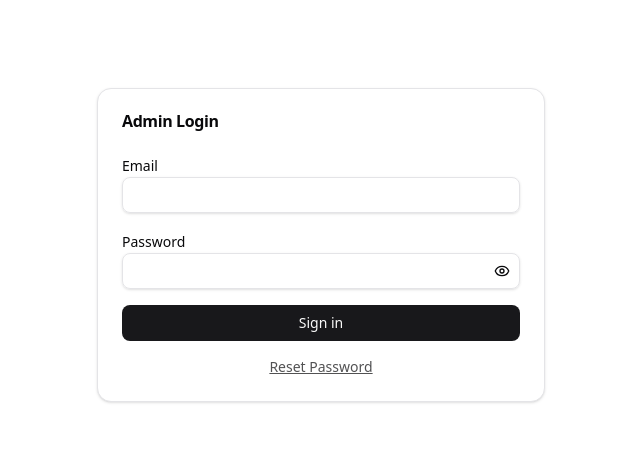
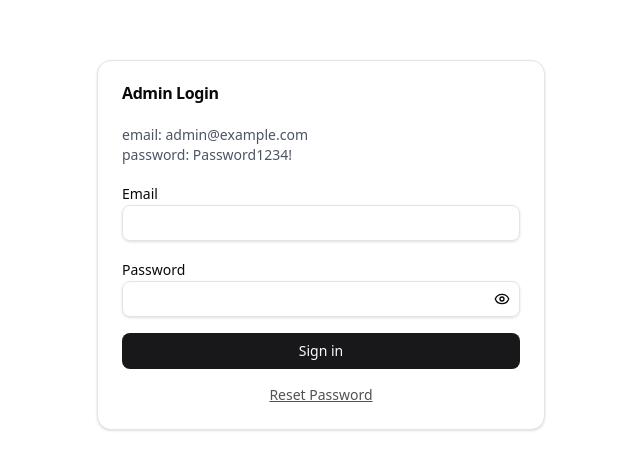
Before and after one commit to CL-Sudo/admin-dashboard-frontend, a React (Vite) app: page /login in a window 1280 px wide. Shown: the part 155-624 px from the top of the page, without its empty margins (319-959 px from the left). Built offline with nearby package versions, Linux system fonts and the light colour scheme.

Commit message:
chore: add email and password

```diff
--- a/src/features/auth/LoginPage.tsx
+++ b/src/features/auth/LoginPage.tsx
@@ -54,6 +54,12 @@ export default function LoginPage() {
           <CardTitle>Admin Login</CardTitle>
         </CardHeader>
         <CardContent>
+          <p className="text-sm text-gray-600">
+            email: admin@example.com
+          </p>
+          <p className="mb-4 text-sm text-gray-600">
+            password: Password1234!
+          </p>
           {error && (
             <Alert className="mb-4 border-red-200 bg-red-50">
               <AlertDescription className="text-red-800">
@@ -64,7 +70,9 @@ export default function LoginPage() {
           <form
             onSubmit={event => {
               event.preventDefault();
-              void form.handleSubmit(values => onSubmit(values))(event);
+              void form.handleSubmit(values => onSubmit(values))(
+                event
+              );
             }}
             className="space-y-4"
           >
```
